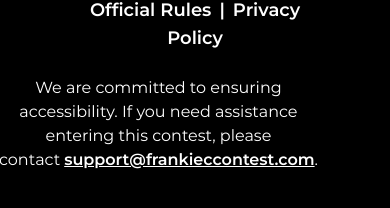
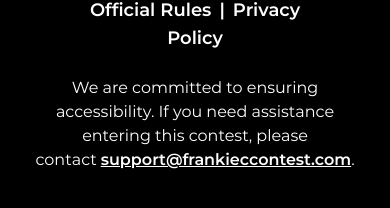
Before and after one commit to wesleyting/frankie-c-competition, a Next.js app: page / in a window 390 px wide. Shown: the part 2783-2991 px from the top of the page. Built offline with nearby package versions, Linux system fonts and the light colour scheme.

Commit message:
footer styling change

```diff
--- a/app/page.js
+++ b/app/page.js
@@ -326,7 +326,7 @@ function LandingPage() {
           </div>
 
           {/* Right Section: Accessibility Notice */}
-          <div className="text-md max-w-lg self-end">
+          <div className="text-md max-w-lg lg:self-end">
             <p>
               We are committed to ensuring accessibility. If you need assistance
               entering this contest, please contact
```
